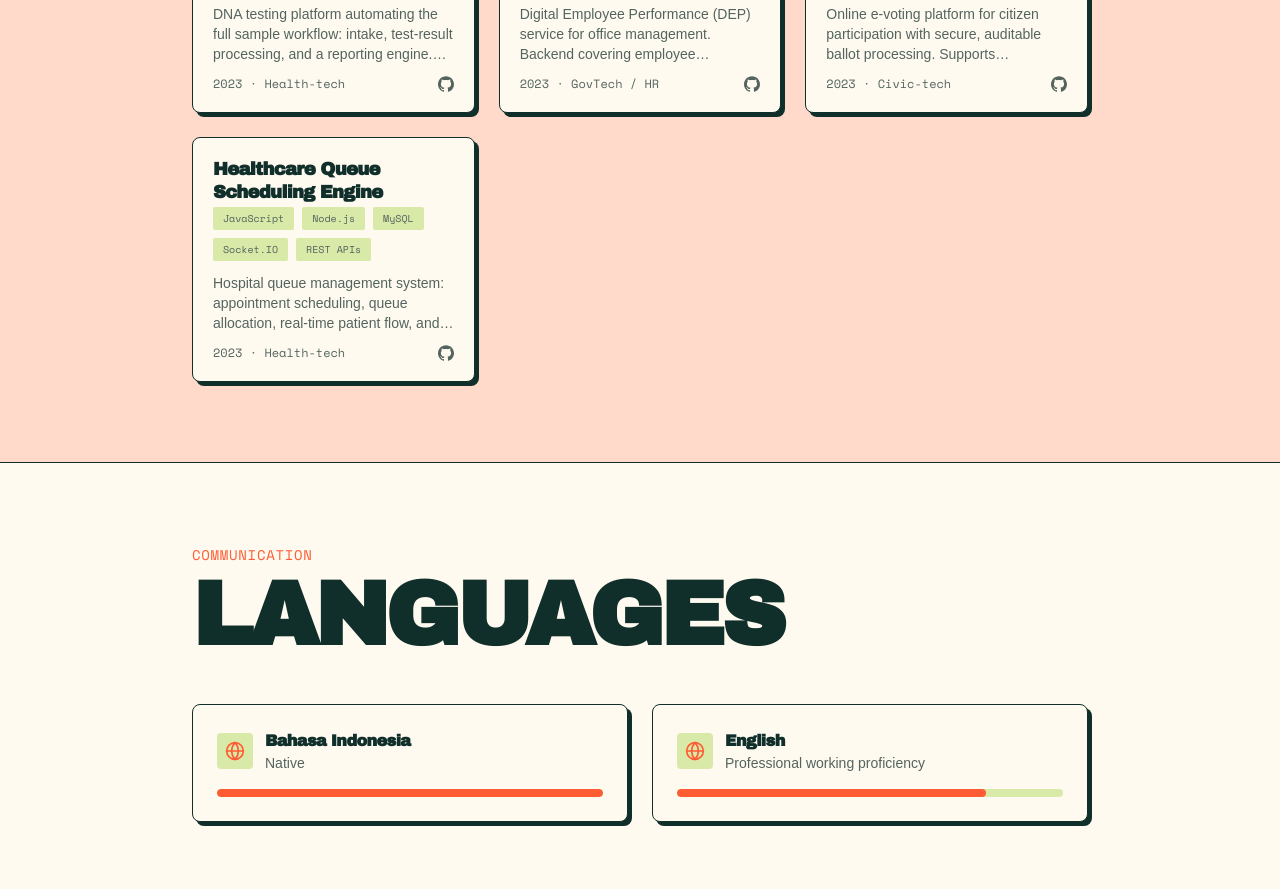
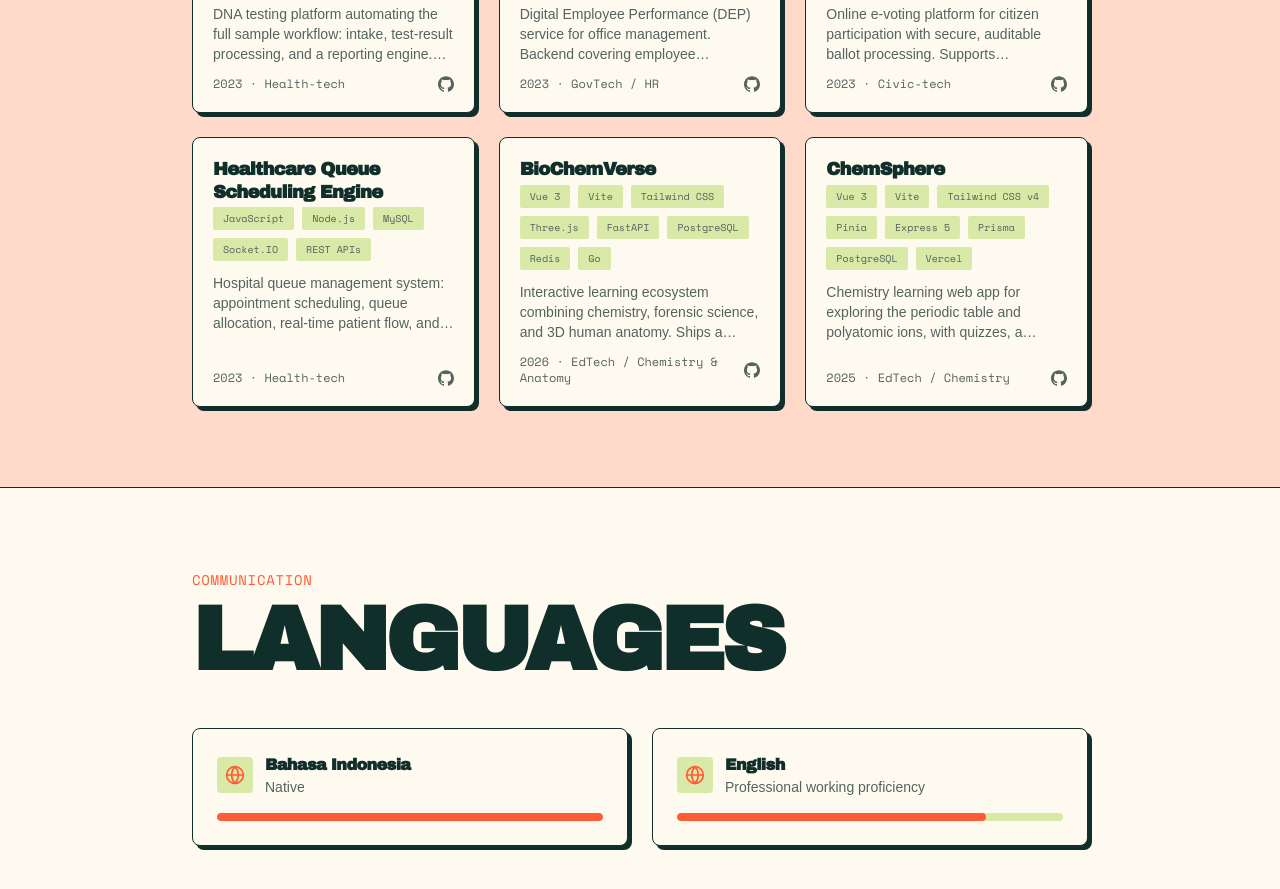
Before and after one commit to AmirulJusticia0507/v0-portfolio-with-next-js, a Next.js app: page / in a window 1280 px wide. Shown: the part 6640-7529 px from the top of the page. Built offline with nearby package versions, Linux system fonts and the light colour scheme.

Commit message:
feat(projects): tambah kartu BioChemVerse dan ChemSphere

```diff
--- a/components/portfolio/projects.tsx
+++ b/components/portfolio/projects.tsx
@@ -190,6 +190,28 @@ const projects = [
       { label: "Source code", href: "https://github.com/AmirulJustisia0507/healthcare-queue-scheduling-engine", icon: <GithubIcon className="w-4 h-4" /> },
     ],
   },
+  {
+    title: "BioChemVerse",
+    role: "Fullstack Engineer",
+    period: "2026 · EdTech / Chemistry & Anatomy",
+    description:
+      "Interactive learning ecosystem combining chemistry, forensic science, and 3D human anatomy. Ships a periodic table of 118 elements, element comparison, flashcards, a stoichiometry calculator (molar mass, equation balancing, mol conversions, solutions), a server-generated quiz with server-side answer keys, and per-user bookmarks. Vue 3 + Vite + Tailwind CSS + Three.js frontend, FastAPI backend with PostgreSQL and Redis, plus a Go service.",
+    tech: ["Vue 3", "Vite", "Tailwind CSS", "Three.js", "FastAPI", "PostgreSQL", "Redis", "Go"],
+    urls: [
+      { label: "Source code", href: "https://github.com/AmirulJusticia0507/BioChemVerse", icon: <GithubIcon className="w-4 h-4" /> },
+    ],
+  },
+  {
+    title: "ChemSphere",
+    role: "Fullstack Engineer",
+    period: "2025 · EdTech / Chemistry",
+    description:
+      "Chemistry learning web app for exploring the periodic table and polyatomic ions, with quizzes, a stoichiometry calculator, element comparison, study tools, and an admin panel for data management. Vue 3 + Pinia + Tailwind CSS v4 frontend, Express 5 + Prisma backend on PostgreSQL, JWT auth with httpOnly refresh cookies, deployed to Vercel. The direct predecessor of BioChemVerse.",
+    tech: ["Vue 3", "Vite", "Tailwind CSS v4", "Pinia", "Express 5", "Prisma", "PostgreSQL", "Vercel"],
+    urls: [
+      { label: "Source code", href: "https://github.com/AmirulJusticia0507/ChemSphere", icon: <GithubIcon className="w-4 h-4" /> },
+    ],
+  },
 ];
 
 export function Projects() {
```
